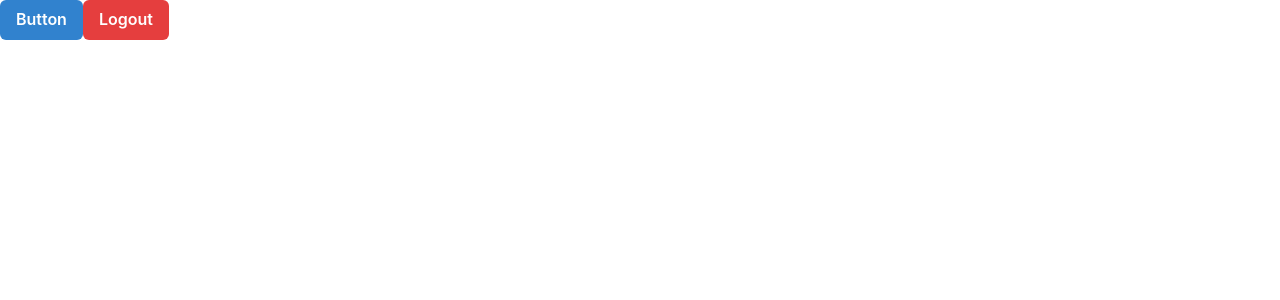
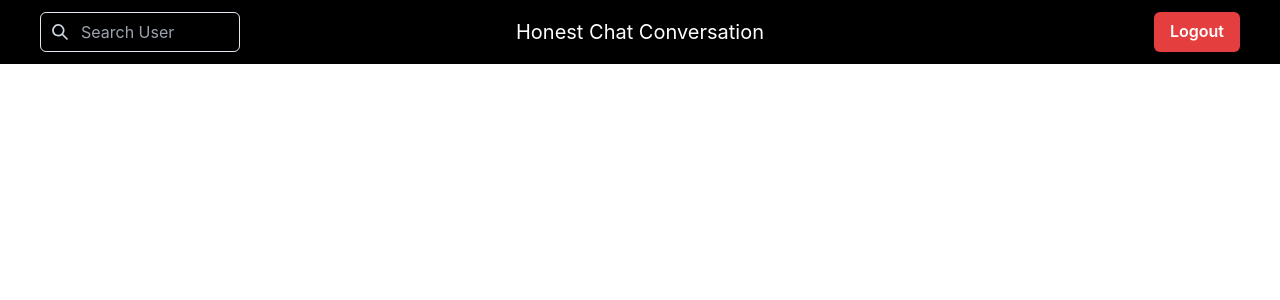
Before and after one commit to shoaibalisabir/MERN_CHAT_APP, a React (Vite) app in the folder client/: page /dashboard in a window 1280 px wide. Shown: the top 300 px of the page. Built offline with nearby package versions, Linux system fonts and the light colour scheme.

Commit message:
created header of the Dashboard

```diff
--- a/client/package.json
+++ b/client/package.json
@@ -10,6 +10,7 @@
     "preview": "vite preview"
   },
   "dependencies": {
+    "@chakra-ui/icons": "^2.1.1",
     "@chakra-ui/react": "^2.8.2",
     "@emotion/react": "^11.11.3",
     "@emotion/styled": "^11.11.0",
--- /dev/null
+++ b/client/src/components/Header.jsx
@@ -0,0 +1,43 @@
+import { InputGroup, InputLeftElement, Input, Text, Menu, MenuButton, Button } from "@chakra-ui/react";
+import { SearchIcon } from "@chakra-ui/icons";
+import { useContext } from "react";
+import UserContext from "../context/UserContext";
+
+const Header = () => {
+
+    let { setUser, user } = useContext(UserContext);
+
+
+
+    const handleLogout = () => {
+        setUser(null);
+        // console.log("User Data Header:", user);
+        localStorage.removeItem('userdata');
+        window.location = '/';
+    };
+
+    return (
+        <div className='w-full h-16 bg-black flex justify-between items-center pr-10 pl-10 text-white'>
+            <div className='w-1/3 flex justify-start'>
+                <InputGroup w="50%">
+                    <InputLeftElement pointerEvents='none'>
+                        <SearchIcon color='gray.300' />
+                    </InputLeftElement>
+                    <Input type='text' placeholder='Search User' />
+                </InputGroup>
+            </div>
+            <div className='w-1/3 flex justify-center' >
+                <Text fontSize="xl">Honest Chat Conversation</Text>
+            </div>
+            <div className='w-1/3 flex justify-end'>
+                <Menu>
+                    <MenuButton as={Button} colorScheme='red' onClick={handleLogout}>
+                        Logout
+                    </MenuButton>
+                </Menu>
+            </div>
+        </div>
+    );
+};
+
+export default Header;
--- a/client/src/pages/Dashboard.jsx
+++ b/client/src/pages/Dashboard.jsx
@@ -1,23 +1,16 @@
-import { Button } from "@chakra-ui/react";
-// import { useContext } from "react";
-// import UserContext from "../context/UserContext";
+
+import Header from "../components/Header";
 
 const Dashboard = () => {
 
     // const userInfoLocalStorage = JSON.parse(localStorage.getItem("userdata"));
     // console.log(userInfoLocalStorage);
 
-
-
-    const handleLogout = () => {
-        localStorage.removeItem('userdata');
-        window.location = '/';
-    };
-
     return (
         <>
-            <Button colorScheme='blue'>Button</Button>
-            <Button colorScheme='red' onClick={handleLogout}>Logout</Button>
+            <Header></Header>
+            {/* <Button colorScheme='blue'>Button</Button>
+            <Button colorScheme='red' onClick={handleLogout}>Logout</Button> */}
         </>
 
     )
```
Also changed, not shown: client/src/pages/Login.jsx (+6 -1 lines), 1 other file (tests, documents, lock files or other folders).
